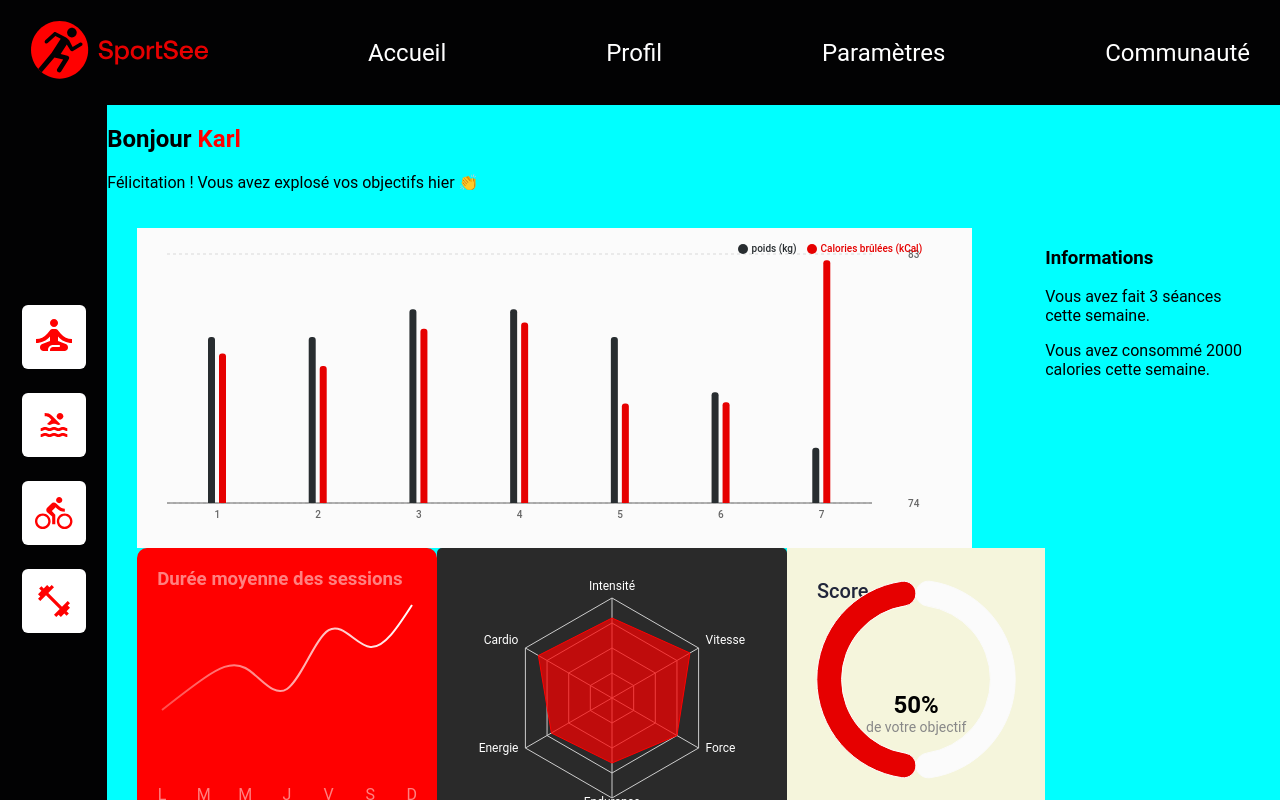
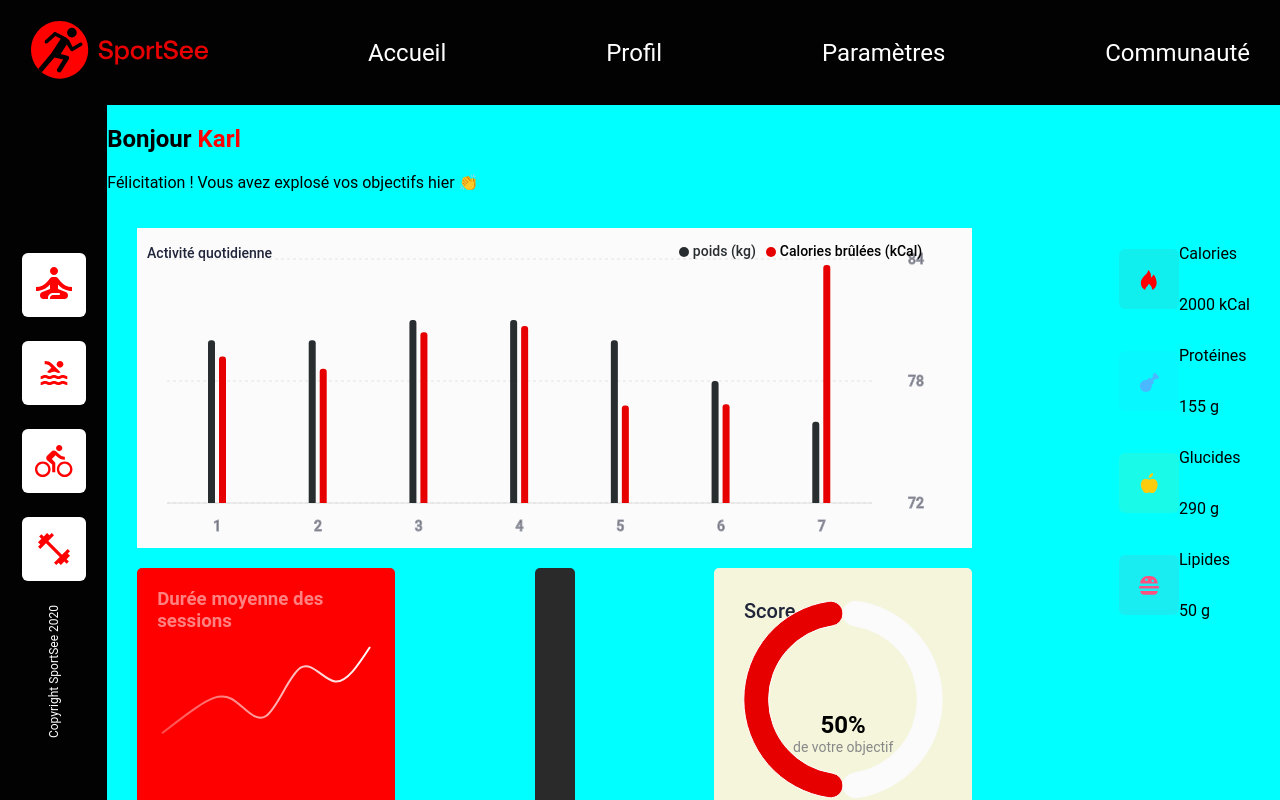
Before and after one commit to MD-974/p12-SportSee-Front, a React (Vite) app: page / in a window 1280 px wide. Shown: the top 800 px of the page. Built offline with nearby package versions, Linux system fonts and the light colour scheme.

Commit message:
✅ mise en place info-container

```diff
--- a/src/App.jsx
+++ b/src/App.jsx
@@ -1,6 +1,7 @@
 import Sidebar from "/src/components/Sidebar/Sidebar.jsx"
 import Navbar from "/src/components/Navbar/Navbar.jsx"
 import BarchartDiagram from "./components/BarchartDiagram/BarchartDiagram"
+// import ActivityChart from "./components/BarchartDiagram/BarchartDiagram"
 import Sessionschart from "./components/Sessionschart/Sessionschart"
 import Objectif from "./components/Objectif/Objectif"
 import "./App.scss"
@@ -16,7 +17,7 @@ function App() {
         <section>
           <div className="title-container">
             <h1 className="title">
-              Bonjour <span className="name">{name}</span>
+              Bonjour <span className="name-user">{name}</span>
             </h1>
             <p className="subtitle">
               Félicitation ! Vous avez explosé vos objectifs hier 👏
@@ -26,8 +27,8 @@ function App() {
             <div className="diagrams-container">
               <div className="progress-container">
                 <div className="progress">
-                  {/* <h3>Activité quotidienne</h3> */}
                   <BarchartDiagram />
+                  {/* <ActivityChart /> */}
                 </div>
                 <div className="graph-container">
                   <div className="sessions-container">
@@ -42,9 +43,39 @@ function App() {
                 </div>
               </div>
               <div className="info-container">
-                <h3>Informations</h3>
-                <p>Vous avez fait 3 séances cette semaine.</p>
-                <p>Vous avez consommé 2000 calories cette semaine.</p>
+                <div className="info-calories">
+                  <div className="picture">
+                    <img src="./src/assets/Dashboard/fire.svg" alt="" />
+                    <div className="info">
+                      <p>Calories</p>
+                      <p>2000 kCal</p>
+                    </div>
+                  </div>
+
+                  <div className="picture">
+                    <img src="./src/assets/Dashboard/chicken.svg" alt="" />
+                    <div className="info">
+                      <p>Protéines</p>
+                      <p>155 g</p>
+                    </div>
+                  </div>
+
+                  <div className="picture">
+                    <img src="./src/assets/Dashboard/apple.svg" alt="" />
+                    <div className="info">
+                      <p>Glucides</p>
+                      <p>290 g</p>
+                    </div>
+                  </div>
+
+                  <div className="picture">
+                    <img src="./src/assets/Dashboard/burger.svg" alt="" />
+                    <div className="info">
+                      <p>Lipides</p>
+                      <p>50 g</p>
+                    </div>
+                  </div>
+                </div>
               </div>
             </div>
           </div>
--- a/src/App.scss
+++ b/src/App.scss
@@ -1,11 +1,11 @@
-.name, .kcal {
+.name-user {
   color: red;
 }
 
 section {
+  background-color: cyan;
   width: 100%;
-  // padding: 95px 150px;
-  background-color: cyan;
+  height: 100%;
 }
 
 .diagrams-container{
@@ -16,7 +16,7 @@ section {
 
 }
 
-.main-container, .progress-graph {
+.main-container {
   display: flex;
 }
 
@@ -29,4 +29,16 @@ padding: 20px 30px;
 .graph-container {
   display: flex;
   flex-direction: row;
+  justify-content: space-between;
+  padding: 20px 0;
 }
+
+.picture {
+  display: flex;
+  flex-direction: row;
+}
+
+.info {
+  display: flex;
+  flex-direction: column;
+}
--- a/src/components/BarchartDiagram/BarchartDiagram.jsx
+++ b/src/components/BarchartDiagram/BarchartDiagram.jsx
@@ -1,118 +1,4 @@
-// // import { BarChart } from "recharts"
-// import "./BarchartDiagram.scss"
-// import {
-//   BarChart,
-//   Bar,
-//   // Rectangle,
-//   XAxis,
-//   YAxis,
-//   CartesianGrid,
-//   Tooltip,
-//   Legend,
-//   ResponsiveContainer,
-// } from "recharts"
-// const data = [
-//   {
-//     day: "1",
-//     kilogram: 80,
-//     calories: 240,
-//   },
-//   {
-//     day: "2",
-//     kilogram: 80,
-//     calories: 220,
-//   },
-//   {
-//     day: "3",
-//     kilogram: 81,
-//     calories: 280,
-//   },
-//   {
-//     day: "4",
-//     kilogram: 81,
-//     calories: 290,
-//   },
-//   {
-//     day: "5",
-//     kilogram: 80,
-//     calories: 160,
-//   },
-//   {
-//     day: "6",
-//     kilogram: 78,
-//     calories: 162,
-//   },
-//   {
-//     day: "7",
-//     kilogram: 76,
-//     calories: 390,
-//   },
-// ]
-// export default function BarchartDiagram() {
-//   return (
-//     <div
-//       className="BarchartDiagram-container"
-//       style={{
-//         background: "#fbfbfb",
-//         color: "#FFFFFF",
-//         padding: "10px 10px",
-//         textAlign: "center",
-//         fontSize: "10px",
-//         fontWeight: "500",
-//       }}
-//     >
-//       <div className="progress-graph">
-//                 <p>activités</p>
-//                 <p>poids(kg)</p>
-//                 <p className="kcal">calories(kCal)</p>
-//               </div>
-//       <ResponsiveContainer width="100%" height="100%">
-//         <BarChart
-//           width={500}
-//           height={300}
-//           data={data}
-//           margin={{
-//             top: 5,
-//             right: 30,
-//             left: 20,
-//             bottom: 5,
-//           }}
-//         >
-//           <CartesianGrid
-//             strokeDasharray="3 3"
-//             vertical={false}
-//             horizontal={true}
-//             stroke="#D9D9D9"
-//           />
-//           <XAxis dataKey="day" tickLine={false} />
-//           <YAxis
-//             type="number"
-//             orientation="right"
-//             tickCount={3}
-//             tickLine={false}
-//             axisLine={false}
-//           />
-//           <Tooltip />
-//           <Legend />
-//           <Bar
-//             dataKey="kilogram"
-//             fill="#282D30"
-//             radius={[3, 3, 0, 0]}
-//             barSize={7}
-//             // activeBar={<Rectangle fill="pink" stroke="blue" />}
-//           />
-//           <Bar
-//             dataKey="calories"
-//             fill="#E60000"
-//             radius={[3, 3, 0, 0]}
-//             barSize={7}
-//             // activeBar={<Rectangle fill="red" stroke="red" />}
-//           />
-//         </BarChart>
-//       </ResponsiveContainer>
-//     </div>
-//   )
-// }
+/* eslint-disable react/prop-types */
 import "./BarchartDiagram.scss"
 import {
   BarChart,
@@ -123,51 +9,47 @@ import {
   Tooltip,
   Legend,
   ResponsiveContainer,
-  // ReferenceLine,
 } from "recharts"
 
 const data = [
-  {
-    day: "1",
-    kilogram: 80,
-    calories: 240,
-  },
-  {
-    day: "2",
-    kilogram: 80,
-    calories: 220,
-  },
-  {
-    day: "3",
-    kilogram: 81,
-    calories: 280,
-  },
-  {
-    day: "4",
-    kilogram: 81,
-    calories: 290,
-  },
-  {
-    day: "5",
-    kilogram: 80,
-    calories: 160,
-  },
-  {
-    day: "6",
-    kilogram: 78,
-    calories: 162,
-  },
-  {
-    day: "7",
-    kilogram: 76,
-    calories: 390,
-  },
+  { day: "1", kilogram: 80, calories: 240 },
+  { day: "2", kilogram: 80, calories: 220 },
+  { day: "3", kilogram: 81, calories: 280 },
+  { day: "4", kilogram: 81, calories: 290 },
+  { day: "5", kilogram: 80, calories: 160 },
+  { day: "6", kilogram: 78, calories: 162 },
+  { day: "7", kilogram: 76, calories: 390 },
 ]
 
-// Calcul des poids minimum, maximum et milieu
-// const poidsMin = Math.min(...data.map((item) => item.kilogram))
-// const poidsMax = Math.max(...data.map((item) => item.kilogram))
-// const poidsMilieu = (poidsMin + poidsMax) / 2
+// Composant Tooltip personnalisé
+const CustomTooltip = ({ active, payload }) => {
+  if (active && payload && payload.length) {
+    // On prend les valeurs du poids et des calories
+    const kgValue = payload.find((entry) => entry.dataKey === "kilogram")
+    const calValue = payload.find((entry) => entry.dataKey === "calories")
+
+    return (
+      <div
+        style={{
+          background: "#E60000",
+          color: "#FFFFFF",
+          padding: "10px",
+          textAlign: "center",
+          fontSize: "12px",
+          fontWeight: "500",
+        }}
+      >
+        <p style={{ margin: "0" }}>{`${kgValue.value} kg`}</p>{" "}
+        {/* Affichage du poids */}
+        <p
+          style={{ margin: "0", marginTop: "10px" }}
+        >{`${calValue.value} kCal`}</p>{" "}
+        {/* Affichage des calories */}
+      </div>
+    )
+  }
+  return null // Retourne null si le tooltip n'est pas actif
+}
 
 export default function BarchartDiagram() {
   return (
@@ -178,37 +60,52 @@ export default function BarchartDiagram() {
         color: "#FFFFFF",
         padding: "10px",
         textAlign: "center",
-        fontSize: "10px",
+        fontSize: "14px",
         fontWeight: "500",
       }}
     >
       <ResponsiveContainer width="100%" height="100%">
         <BarChart
-          width={500}
-          height={300}
           data={data}
-          margin={{
-            top: 5,
-            right: 30,
-            left: 20,
-            bottom: 5,
-          }}
+          margin={{ top: 5, right: 30, left: 20, bottom: 5 }}
         >
+          <text
+            x={0}
+            y={20}
+            textAnchor="left"
+            style={{
+              fontSize: "14px",
+              fontWeight: 500,
+              fill: "#20253A",
+            }}
+          >
+            Activité quotidienne
+          </text>
+
           <CartesianGrid
             strokeDasharray="3 3"
+            opacity={0.5}
             vertical={false}
-            horizontal={true}
-            stroke="#D9D9D9"
+            // stroke="#D9D9D9"
           />
 
-          <XAxis dataKey="day" tickLine={false} />
+          <XAxis
+            dataKey="day"
+            tickLine={false}
+            axisLine={{ stroke: "#DEDEDE" }}
+            tick={{ stroke: "#9B9EAC" }}
+            dy={10}
+            // scale={"point"}
+            // padding={{ left: 20, right: 20 }}
+          />
 
           <YAxis
             type="number"
             orientation="right"
-            domain={["dataMin - 2", "dataMax + 2"]}
+            domain={["dataMin - 3", "auto"]}
             yAxisId="kilogram"
             tickCount={3}
+            tick={{ stroke: "#9B9EAC" }}
             tickLine={false}
             axisLine={false}
             tickMargin={30}
@@ -216,7 +113,10 @@ export default function BarchartDiagram() {
 
           <YAxis hide yAxisId="calories" />
 
-          <Tooltip />
+          {/* Utilisation du tooltip personnalisé */}
+          <Tooltip content={<CustomTooltip />} />
+
+          {/* <Tooltip /> */}
 
           <Legend
             iconType="circle"
@@ -224,29 +124,15 @@ export default function BarchartDiagram() {
             verticalAlign="top"
             layout="horizontal"
             align="right"
+            // wrapperStyle={{ marginBottom: 20 }}
+            formatter={(value) => {
+              if (value === "Calories brûlées (kCal)") {
+                return <span style={{ color: "#000000" }}>{value}</span>
+              }
+              return <span>{value}</span>
+            }}
           />
-          {/* Ajouter les lignes horizontales */}
-          {/* <ReferenceLine
-            y={poidsMin - 1}
-            label="Poids min - 1"
 
-            strokeDasharray="3 3"
-            yAxisId="kilogram"
-          />
-          <ReferenceLine
-            y={poidsMax + 1}
-            label="Poids max + 1"
-
-            strokeDasharray="3 3"
-            yAxisId="kilogram"
-          />
-          <ReferenceLine
-            y={poidsMilieu}
-            label="Poids milieu"
-
-            strokeDasharray="3 3"
-            yAxisId="kilogram"
-          /> */}
           <Bar
             name="poids (kg)"
             dataKey="kilogram"
@@ -271,3 +157,28 @@ export default function BarchartDiagram() {
     </div>
   )
 }
+// const data = [
+//   { day: "1", poids: 72, calories: 2200 },
+//   { day: "2", poids: 73, calories: 2300 },
+//   { day: "3", poids: 74, calories: 2400 },
+//   { day: "4", poids: 75, calories: 2500 },
+//   { day: "5", poids: 76, calories: 2600 },
+//   { day: "6", poids: 77, calories: 2700 },
+//   { day: "7", poids: 78, calories: 2800 },
+// ]
+
+// function ActivityChart() {
+//   return (
+//     <BarChart width={500} height={300} data={data}>
+//       <CartesianGrid strokeDasharray="3 3" />
+//       <XAxis dataKey="day" />
+//       <YAxis />
+//       <Tooltip />
+//       <Legend />
+//       <Bar dataKey="poids" fill="#000" />
+//       <Bar dataKey="calories" fill="#FF0000" />
+//     </BarChart>
+//   )
+// }
+
+// export default ActivityChart
--- a/src/components/BarchartDiagram/BarchartDiagram.scss
+++ b/src/components/BarchartDiagram/BarchartDiagram.scss
@@ -1,4 +1,4 @@
 .BarchartDiagram-container {
-    width: 835px;
-    height: 320px;
+  width: 835px;
+  height: 320px;
 }
--- a/src/components/Navbar/navbar.scss
+++ b/src/components/Navbar/navbar.scss
@@ -1,21 +1,32 @@
 nav {
     background-color: #020203;
-}
-
-ul {
-    margin: 0;
-}
 
     .navbar-list {
         display: flex;
-    flex-direction: row;
+        justify-content: space-between;
         align-items: center;
-    justify-content: space-between;
+        list-style-type: none;
+        margin: 0;
         padding: 20px 30px;
-    list-style-type: none;
-}
 
         .navbar-list-item {
             color: white;
             font-size: 24px;
         }
+    }
+}
+/* Media query for 1024x780 screen size */
+// @media (max-width: px) {
+//     .navbar-list {
+//         padding: 10px;
+
+//         .navbar-list-item {
+//             margin-bottom: 10px;
+//             font-size: 20px;
+//         }
+//     }
+
+    // nav {
+    //     padding: 10px;
+    // }
+// }
--- a/src/components/Objectif/Objectif.jsx
+++ b/src/components/Objectif/Objectif.jsx
@@ -11,13 +11,14 @@ const Objectif = () => {
   return (
     <div
       className="objectif"
-      style={{ width: "258px", height: "263px", backgroundColor: "beige" }}
+      style={{
+        width: "258px",
+        height: "263px",
+        backgroundColor: "beige",
+        borderRadius: "5px",
+      }}
     >
-      <ResponsiveContainer
-        width="100%"
-        height="100%"
-        // style={{ backgroundColor: "beige" }}
-      >
+      <ResponsiveContainer width="100%" height="100%">
         {/* Graphique circulaire */}
         <PieChart>
           <text
--- a/src/components/Objectif/Objectifs.scss
+++ b/src/components/Objectif/Objectifs.scss
@@ -1,6 +1,5 @@
 .objectif-container {
-    width: 258px;
-    height: 263px;
     display: flex;
-    flex-direction: column
+    flex-direction: column;
+    border-radius: 5px;
 }
--- a/src/components/Radarchart/Radar.jsx
+++ b/src/components/Radarchart/Radar.jsx
@@ -21,8 +21,9 @@ export default function RadarChartDiagram() {
     <div
       className="radar"
       style={{
-        width: "350px",
-        height: "300px",
+        width: "100%",
+        maxWidth: "258px",
+        height: "263px",
         backgroundColor: "#2A2A2A",
         padding: "20px",
         borderRadius: "5px",
@@ -34,7 +35,6 @@ export default function RadarChartDiagram() {
           <PolarGrid />
           <PolarAngleAxis
             dataKey="subject"
-            // stroke="#FFFFFF"
             tick={{ fill: "#FFFFFF", fontSize: 12 }}
           />
           <Radar
--- a/src/components/Sessionschart/Sessionschart.jsx
+++ b/src/components/Sessionschart/Sessionschart.jsx
@@ -22,18 +22,7 @@ const data = [
 const CustomTooltip = ({ active, payload }) => {
   if (active && payload && payload.length > 0 && payload[0].value != null) {
     return (
-      <div
-        className="custom-tooltip"
-        // style={{
-        //   backgroundColor: "#fff",
-        //   border: "1px solid #ccc",
-        //   color: "#000000",
-        //   width: "60px",
-        //   height: "40px",
-        //   padding: "5px",
-        //   textAlign: "center",
-        // }}
-      >
+      <div className="custom-tooltip">
         <p>{`${payload[0].value} min`}</p>
       </div>
     )
@@ -47,11 +36,11 @@ export default function SessionDurationChart() {
     <div
       className="sessions"
       style={{
-        width: "300px",
-        height: "300px",
+        width: "258px",
+        height: "263px",
         backgroundColor: "#FF0000",
         padding: "20px",
-        borderRadius: "10px",
+        borderRadius: "5px",
         position: "relative",
         color: "#FFFFFF",
       }}
--- a/src/components/Sidebar/Sidebar.jsx
+++ b/src/components/Sidebar/Sidebar.jsx
@@ -6,16 +6,32 @@ function Sidebar() {
       <nav>
         <ul>
           <li>
-            <img src="src/assets/Sidebar/yoga.svg" alt="Yoga" />
+            <img
+              className="sidebar-logo"
+              src="src/assets/Sidebar/yoga.svg"
+              alt="Yoga"
+            />
           </li>
           <li>
-            <img src="/src/assets/Sidebar/swim.svg" alt="Natation" />
+            <img
+              className="sidebar-logo"
+              src="/src/assets/Sidebar/swim.svg"
+              alt="Natation"
+            />
           </li>
           <li>
-            <img src="/src/assets/Sidebar/bike.svg" alt="Cyclisme" />
+            <img
+              className="sidebar-logo"
+              src="/src/assets/Sidebar/bike.svg"
+              alt="Cyclisme"
+            />
           </li>
           <li>
-            <img src="/src/assets/Sidebar/weight.svg" alt="Musculation" />
+            <img
+              className="sidebar-logo"
+              src="/src/assets/Sidebar/weight.svg"
+              alt="Musculation"
+            />
           </li>
         </ul>
       </nav>
--- a/src/components/Sidebar/sidebar.scss
+++ b/src/components/Sidebar/sidebar.scss
@@ -1,20 +1,13 @@
 .sidebar {
     width: 117px;
-    height: 1024px;
+    // height: 780px;
+    height: 100%;
     background-color: #020203;
     display: flex;
     flex-direction: column;
     align-items: center;
     justify-content: space-evenly;
-    padding: 20px 0;
-}
-.logo {
-    width: 178px;
-    height: 60.93px;
-}
-
-.logo img {
-    margin-left: 50px;
+    padding: 128px 0;
 }
 
 .sidebar nav ul {
@@ -25,7 +18,10 @@
 .sidebar nav ul li {
     margin: 20px 0;
 }
-
+.sidebar-logo {
+    width: 64px;
+    height: 64px;
+}
 .sidebar footer {
     writing-mode: vertical-rl;
     transform: rotate(180deg);
```
Lines whose indentation alone changed are shown as unchanged.
